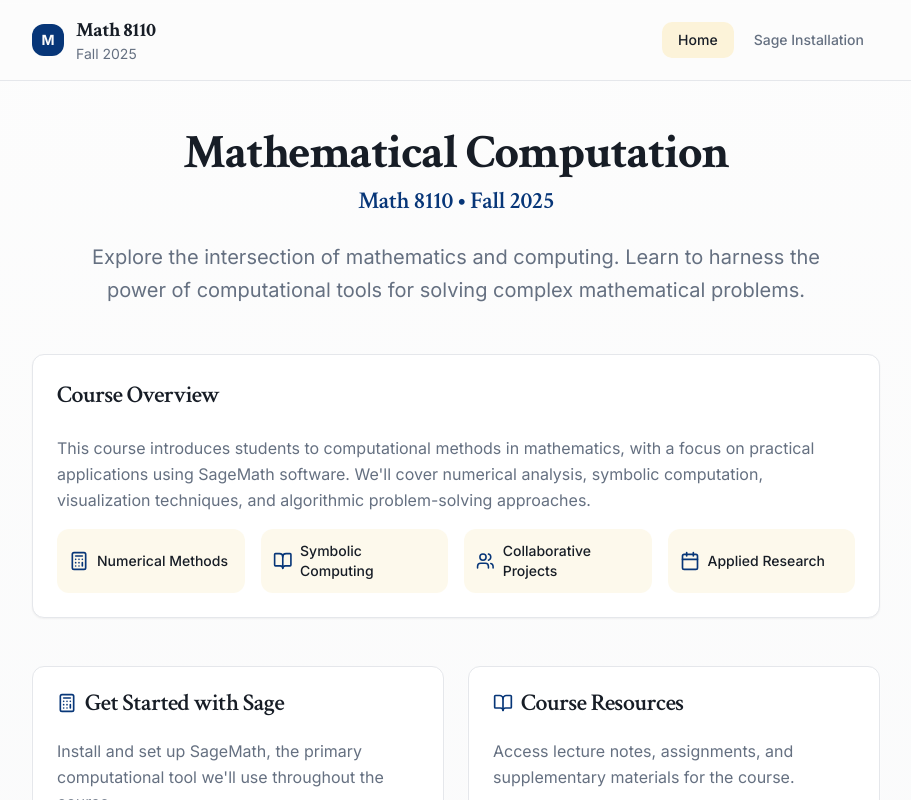
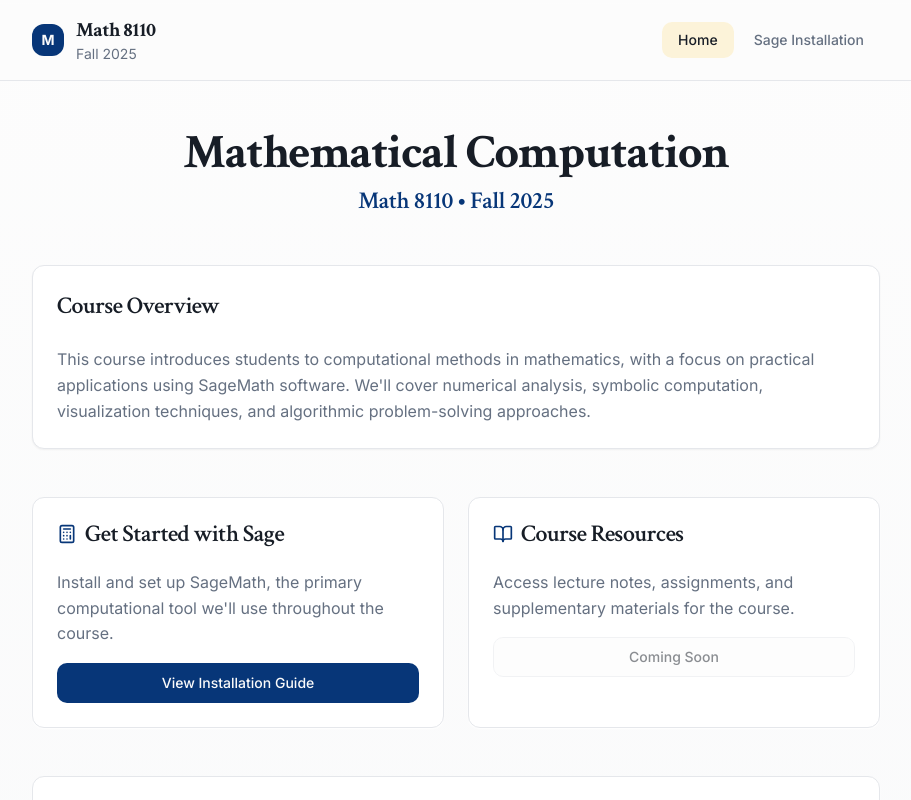
Before and after one commit to katestange/math-computation-hub, a React (Vite) app: page / in a window 1280 px wide. Shown: the top 800 px of the page, without its empty margins (184-1095 px from the left). Built offline with nearby package versions, Linux system fonts and the light colour scheme.

Commit message:
Remove hero text and tags
Remove the main heading text and the tag-like elements from the hero section of the landing page.

```diff
--- a/src/pages/Index.tsx
+++ b/src/pages/Index.tsx
@@ -19,10 +19,6 @@ const Index = () => {
                 Math 8110 • Fall 2025
               </h2>
             </div>
-            <p className="text-xl text-muted-foreground max-w-3xl mx-auto leading-relaxed">
-              Explore the intersection of mathematics and computing.
-              Learn to harness the power of computational tools for solving complex mathematical problems.
-            </p>
           </div>
 
           {/* Course Overview */}
@@ -36,24 +32,6 @@ const Index = () => {
                 applications using SageMath software. We'll cover numerical analysis, symbolic computation,
                 visualization techniques, and algorithmic problem-solving approaches.
               </p>
-              <div className="grid gap-4 md:grid-cols-2 lg:grid-cols-4">
-                <div className="flex items-center space-x-2 p-3 rounded-lg bg-accent/50">
-                  <Calculator className="h-5 w-5 text-math-blue" />
-                  <span className="text-sm font-medium">Numerical Methods</span>
-                </div>
-                <div className="flex items-center space-x-2 p-3 rounded-lg bg-accent/50">
-                  <BookOpen className="h-5 w-5 text-math-blue" />
-                  <span className="text-sm font-medium">Symbolic Computing</span>
-                </div>
-                <div className="flex items-center space-x-2 p-3 rounded-lg bg-accent/50">
-                  <Users className="h-5 w-5 text-math-blue" />
-                  <span className="text-sm font-medium">Collaborative Projects</span>
-                </div>
-                <div className="flex items-center space-x-2 p-3 rounded-lg bg-accent/50">
-                  <Calendar className="h-5 w-5 text-math-blue" />
-                  <span className="text-sm font-medium">Applied Research</span>
-                </div>
-              </div>
             </CardContent>
           </Card>
 
```
